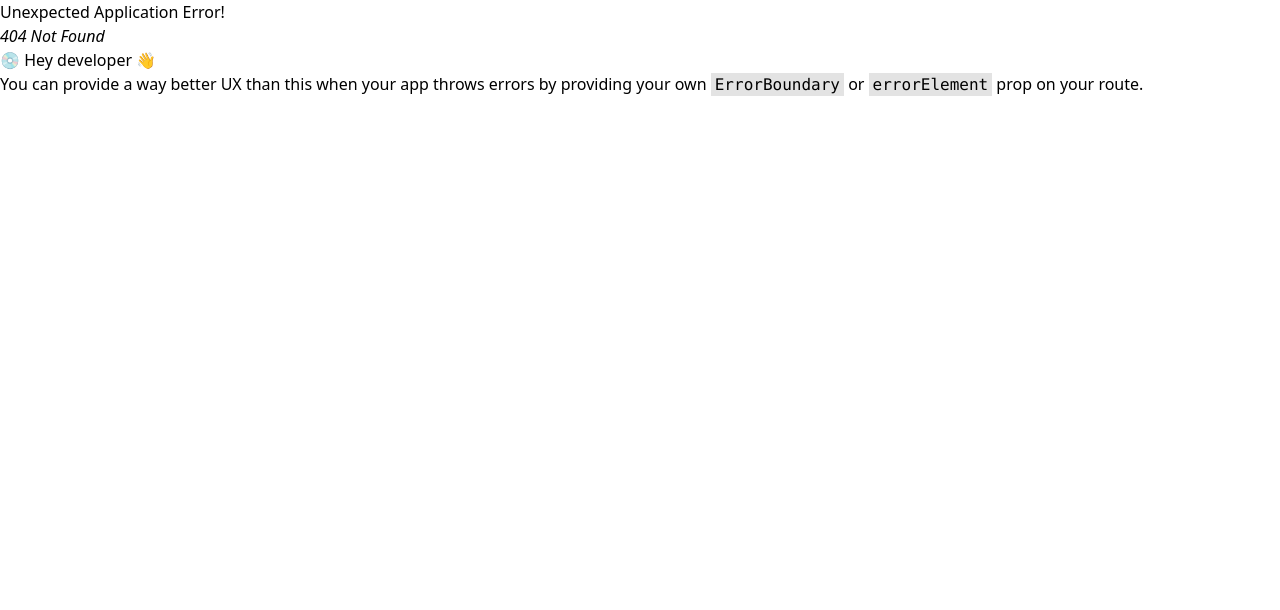
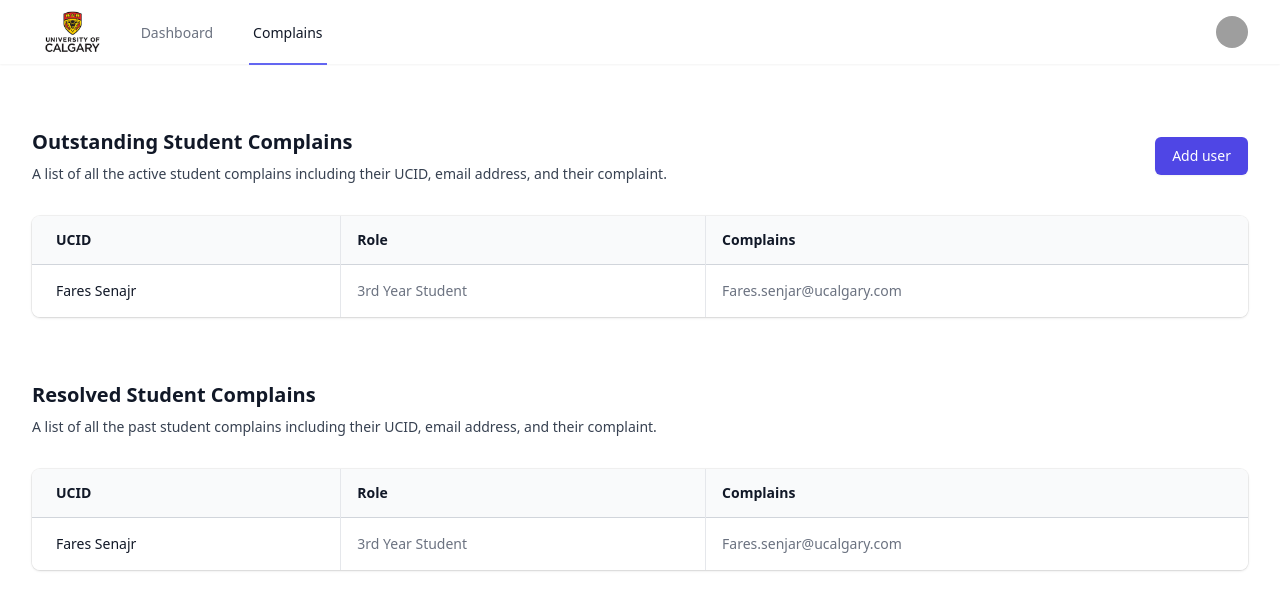
Before and after one commit to RohannChaudhary/Residence_Services_471, a React (Create React App) app in the folder client/: page /admindashboard/complains in a window 1280 px wide. Before the commit this address had no page. Shown: the top 610 px of the page. Built offline with nearby package versions, Linux system fonts and the light colour scheme; grey boxes are pictures that could not be loaded.

Commit message:
Working on UI

```diff
--- a/client/src/components/StudentComplaints.js
+++ b/client/src/components/AdminComplains.js
@@ -9,10 +9,8 @@
     "https://images.unsplash.com/photo-1472099645785-5658abf4ff4e?ixlib=rb-1.2.1&ixid=eyJhcHBfaWQiOjEyMDd9&auto=format&fit=facearea&facepad=2&w=256&h=256&q=80",
 };
 const navigation = [
-  { name: "Complaints", href: "http://localhost:3000/studentdashboard/complaints", current: true },
-  // { name: "Profile", href: "http://localhost:3000/profile", current: false },
-  { name: "Maintenance", href: "http://localhost:3000/studentdashboard/maintenance", current: false },
-  { name: "Dashboard", href: "http://localhost:3000/studentdashboard", current: false },
+  { name: "Dashboard", href: "http://localhost:3000/admindashboard", current: false },
+  { name: "Complains", href: "http://localhost:3000/admindashboard/complains", current: true },
 ];
 const userNavigation = [
   // { name: "Your Profile", href: "#" },
@@ -24,7 +22,11 @@
   return classes.filter(Boolean).join(" ");
 }
 
-export default function StudentComplaints() {
+const people = [
+  { name: 'Fares Senajr', title: '3rd Year Student', email: 'Fares.senjar@ucalgary.com', role: 'Member' },
+]
+
+export default function AdminComplains() {
   return (
     <>
       {/*
@@ -196,27 +198,103 @@
             </>
           )}
         </Disclosure>
+      <div className="px-4 sm:px-6 lg:px-8 mt-16">
+      <div className="sm:flex sm:items-center">
+        <div className="sm:flex-auto">
+          <h1 className="text-xl font-semibold text-gray-900">Outstanding Student Complains</h1>
+          <p className="mt-2 text-sm text-gray-700">
+            A list of all the active student complains including their UCID, email address, and their complaint.
+          </p>
+        </div>
+        <div className="mt-4 sm:mt-0 sm:ml-16 sm:flex-none">
+          <button
+            type="button"
+            className="inline-flex items-center justify-center rounded-md border border-transparent bg-indigo-600 px-4 py-2 text-sm font-medium text-white shadow-sm hover:bg-indigo-700 focus:outline-none focus:ring-2 focus:ring-indigo-500 focus:ring-offset-2 sm:w-auto"
+          >
+            Add user
+          </button>
+        </div>
+      </div>
+      <div className="mt-8 flex flex-col">
+        <div className="-my-2 -mx-4 overflow-x-auto sm:-mx-6 lg:-mx-8">
+          <div className="inline-block min-w-full py-2 align-middle md:px-6 lg:px-8">
+            <div className="overflow-hidden shadow ring-1 ring-black ring-opacity-5 md:rounded-lg">
+              <table className="min-w-full divide-y divide-gray-300">
+                <thead className="bg-gray-50">
+                  <tr className="divide-x divide-gray-200">
+                    <th scope="col" className="py-3.5 pl-4 pr-4 text-left text-sm font-semibold text-gray-900 sm:pl-6">
+                      UCID
+                    </th>
+                    <th scope="col" className="px-4 py-3.5 text-left text-sm font-semibold text-gray-900">
+                      Role
+                    </th>
+                    <th scope="col" className="px-4 py-3.5 text-left text-sm font-semibold text-gray-900">
+                      Complains
+                    </th>
+                  </tr>
+                </thead>
+                <tbody className="divide-y divide-gray-200 bg-white">
+                  {people.map((person) => (
+                    <tr key={person.email} className="divide-x divide-gray-200">
+                      <td className="whitespace-nowrap py-4 pl-4 pr-4 text-sm font-medium text-gray-900 sm:pl-6">
+                        {person.name}
+                      </td>
+                      <td className="whitespace-nowrap p-4 text-sm text-gray-500">{person.title}</td>
+                      <td className="whitespace-nowrap p-4 text-sm text-gray-500">{person.email}</td>
+                    </tr>
+                  ))}
+                </tbody>
+              </table>
+            </div>
+          </div>
+        </div>
+      </div>
+    </div>
 
-        <div className="py-10">
-          <header>
-            <div className="mx-auto max-w-7xl px-4 sm:px-6 lg:px-8">
-              <h1 className="text-3xl font-bold leading-tight tracking-tight text-gray-900">
-                Student Complaints:
-              </h1>
+    <div className="px-4 sm:px-6 lg:px-8 mt-16">
+    <div className="sm:flex sm:items-center">
+        <div className="sm:flex-auto">
+          <h1 className="text-xl font-semibold text-gray-900">Resolved Student Complains</h1>
+          <p className="mt-2 text-sm text-gray-700">
+            A list of all the past student complains including their UCID, email address, and their complaint.
+          </p>
+        </div>
+      </div>
+      <div className="mt-8 flex flex-col">
+        <div className="-my-2 -mx-4 overflow-x-auto sm:-mx-6 lg:-mx-8">
+          <div className="inline-block min-w-full py-2 align-middle md:px-6 lg:px-8">
+            <div className="overflow-hidden shadow ring-1 ring-black ring-opacity-5 md:rounded-lg">
+              <table className="min-w-full divide-y divide-gray-300">
+                <thead className="bg-gray-50">
+                  <tr className="divide-x divide-gray-200">
+                    <th scope="col" className="py-3.5 pl-4 pr-4 text-left text-sm font-semibold text-gray-900 sm:pl-6">
+                      UCID
+                    </th>
+                    <th scope="col" className="px-4 py-3.5 text-left text-sm font-semibold text-gray-900">
+                      Role
+                    </th>
+                    <th scope="col" className="px-4 py-3.5 text-left text-sm font-semibold text-gray-900">
+                      Complains
+                    </th>
+                  </tr>
+                </thead>
+                <tbody className="divide-y divide-gray-200 bg-white">
+                  {people.map((person) => (
+                    <tr key={person.email} className="divide-x divide-gray-200">
+                      <td className="whitespace-nowrap py-4 pl-4 pr-4 text-sm font-medium text-gray-900 sm:pl-6">
+                        {person.name}
+                      </td>
+                      <td className="whitespace-nowrap p-4 text-sm text-gray-500">{person.title}</td>
+                      <td className="whitespace-nowrap p-4 text-sm text-gray-500">{person.email}</td>
+                    </tr>
+                  ))}
+                </tbody>
+              </table>
             </div>
-          </header>
-          <main>
-            <div className="mx-auto max-w-7xl sm:px-6 lg:px-8">
-              {/* Replace with your content */
-
-              }
-              <div className="px-4 py-8 sm:px-0">
-                <div className="h-screen rounded-lg border-4 border-dashed border-gray-200" />
-              </div>
-              {/* /End replace */}
-            </div>
-          </main>
+          </div>
         </div>
+      </div>
+      </div>
       </div>
     </>
   );
--- a/client/src/components/AdminDashboard.js
+++ b/client/src/components/AdminDashboard.js
@@ -10,7 +10,7 @@
 };
 const navigation = [
   { name: "Dashboard", href: "http://localhost:3000/admindashboard", current: true },
-  { name: "Complaints", href: "http://localhost:3000/admindashboard/complaints", current: false },
+  { name: "Complains", href: "http://localhost:3000/admindashboard/complains", current: false },
 ];
 const userNavigation = [
   // { name: "Your Profile", href: "#" },
--- a/client/src/components/AdminComplaints.js
+++ b/client/src/components/StudentComplains.js
@@ -9,8 +9,10 @@
     "https://images.unsplash.com/photo-1472099645785-5658abf4ff4e?ixlib=rb-1.2.1&ixid=eyJhcHBfaWQiOjEyMDd9&auto=format&fit=facearea&facepad=2&w=256&h=256&q=80",
 };
 const navigation = [
-  { name: "Dashboard", href: "http://localhost:3000/admindashboard", current: false },
-  { name: "Complaints", href: "http://localhost:3000/admindashboard/complaints", current: true },
+  { name: "Complains", href: "http://localhost:3000/studentdashboard/complains", current: true },
+  // { name: "Profile", href: "http://localhost:3000/profile", current: false },
+  { name: "Maintenance", href: "http://localhost:3000/studentdashboard/maintenance", current: false },
+  { name: "Dashboard", href: "http://localhost:3000/studentdashboard", current: false },
 ];
 const userNavigation = [
   // { name: "Your Profile", href: "#" },
@@ -22,7 +24,11 @@
   return classes.filter(Boolean).join(" ");
 }
 
-export default function AdminComplaints() {
+const people = [
+  { name: 'Fares Senajr', title: '3rd Year Student', email: 'Fares.senjar@ucalgary.com', role: 'Member' },
+]
+
+export default function StudentComplains() {
   return (
     <>
       {/*
@@ -195,26 +201,58 @@
           )}
         </Disclosure>
 
-        <div className="py-10">
-          <header>
-            <div className="mx-auto max-w-7xl px-4 sm:px-6 lg:px-8">
-              <h1 className="text-3xl font-bold leading-tight tracking-tight text-gray-900">
-                Student Submitted Complaints:
-              </h1>
+      <div className="px-4 sm:px-6 lg:px-8 mt-16">
+      <div className="sm:flex sm:items-center">
+        <div className="sm:flex-auto">
+          <h1 className="text-xl font-semibold text-gray-900">Complains</h1>
+          <p className="mt-2 text-sm text-gray-700">
+            A list of all your active and past complains.
+          </p>
+        </div>
+        <div className="mt-4 sm:mt-0 sm:ml-16 sm:flex-none">
+          <button
+            type="button"
+            className="inline-flex items-center justify-center rounded-md border border-transparent bg-indigo-600 px-4 py-2 text-sm font-medium text-white shadow-sm hover:bg-indigo-700 focus:outline-none focus:ring-2 focus:ring-indigo-500 focus:ring-offset-2 sm:w-auto"
+          >
+            Submit Complaint
+          </button>
+        </div>
+      </div>
+      <div className="mt-8 flex flex-col">
+        <div className="-my-2 -mx-4 overflow-x-auto sm:-mx-6 lg:-mx-8">
+          <div className="inline-block min-w-full py-2 align-middle md:px-6 lg:px-8">
+            <div className="overflow-hidden shadow ring-1 ring-black ring-opacity-5 md:rounded-lg">
+              <table className="min-w-full divide-y divide-gray-300">
+                <thead className="bg-gray-50">
+                  <tr className="divide-x divide-gray-200">
+                    <th scope="col" className="py-3.5 pl-4 pr-4 text-left text-sm font-semibold text-gray-900 sm:pl-6">
+                      UCID
+                    </th>
+                    <th scope="col" className="px-4 py-3.5 text-left text-sm font-semibold text-gray-900">
+                      Role
+                    </th>
+                    <th scope="col" className="px-4 py-3.5 text-left text-sm font-semibold text-gray-900">
+                      Complains
+                    </th>
+                  </tr>
+                </thead>
+                <tbody className="divide-y divide-gray-200 bg-white">
+                  {people.map((person) => (
+                    <tr key={person.email} className="divide-x divide-gray-200">
+                      <td className="whitespace-nowrap py-4 pl-4 pr-4 text-sm font-medium text-gray-900 sm:pl-6">
+                        {person.name}
+                      </td>
+                      <td className="whitespace-nowrap p-4 text-sm text-gray-500">{person.title}</td>
+                      <td className="whitespace-nowrap p-4 text-sm text-gray-500">{person.email}</td>
+                    </tr>
+                  ))}
+                </tbody>
+              </table>
             </div>
-          </header>
-          <main>
-            <div className="mx-auto max-w-7xl sm:px-6 lg:px-8">
-              {/* Replace with your content */
-
-              }
-              <div className="px-4 py-8 sm:px-0">
-                <div className="h-screen rounded-lg border-4 border-dashed border-gray-200" />
-              </div>
-              {/* /End replace */}
-            </div>
-          </main>
+          </div>
         </div>
+      </div>
+      </div>
       </div>
     </>
   );
--- a/client/src/components/StudentDashboard.js
+++ b/client/src/components/StudentDashboard.js
@@ -12,7 +12,7 @@
   { name: "Dashboard", href: "http://localhost:3000/studentdashboard", current: true },
   { name: "Maintenance", href: "http://localhost:3000/studentdashboard/maintenance", current: false },
   // { name: "Profile", href: "http://localhost:3000/profile", current: false },
-  { name: "Complaints", href: "http://localhost:3000/studentdashboard/complaints", current: false },
+  { name: "Complains", href: "http://localhost:3000/studentdashboard/complains", current: false },
 ];
 const userNavigation = [
   // { name: "Your Profile", href: "#" },
--- a/client/src/components/StudentMaintenance.js
+++ b/client/src/components/StudentMaintenance.js
@@ -12,7 +12,7 @@
   { name: "Maintenance", href: "http://localhost:3000/studentdashboard/maintenance", current: true },
   { name: "Dashboard", href: "http://localhost:3000/studentdashboard", current: false },
   // { name: "Profile", href: "http://localhost:3000/profile", current: false },
-  { name: "Complaints", href: "http://localhost:3000/studentdashboard/complaints", current: false },
+  { name: "Complains", href: "http://localhost:3000/studentdashboard/complains", current: false },
 ];
 const userNavigation = [
   // { name: "Your Profile", href: "#" },
--- a/client/src/components/TechDashboard.js
+++ b/client/src/components/TechDashboard.js
@@ -10,7 +10,7 @@
 };
 const navigation = [
   { name: "Dashboard", href: "http://localhost:3000/techdashboard", current: true },
-  { name: "Complaints", href: "http://localhost:3000/techdashboard/maintenance", current: false },
+  { name: "maintenance", href: "http://localhost:3000/techdashboard/maintenance", current: false },
 ];
 const userNavigation = [
   // { name: "Your Profile", href: "#" },
--- a/client/src/components/TechMaintenance.js
+++ b/client/src/components/TechMaintenance.js
@@ -10,7 +10,7 @@
 };
 const navigation = [
   { name: "Dashboard", href: "http://localhost:3000/techdashboard", current: false },
-  { name: "Complaints", href: "http://localhost:3000/techdashboard/maintenance", current: true },
+  { name: "Maintenance", href: "http://localhost:3000/techdashboard/maintenance", current: true },
 ];
 const userNavigation = [
   // { name: "Your Profile", href: "#" },
@@ -199,7 +199,7 @@
           <header>
             <div className="mx-auto max-w-7xl px-4 sm:px-6 lg:px-8">
               <h1 className="text-3xl font-bold leading-tight tracking-tight text-gray-900">
-                Outstanding Complaints:
+                Outstanding Maintenance Requests:
               </h1>
             </div>
           </header>
```
Also changed, not shown: client/src/App.js (+6 -6 lines).
